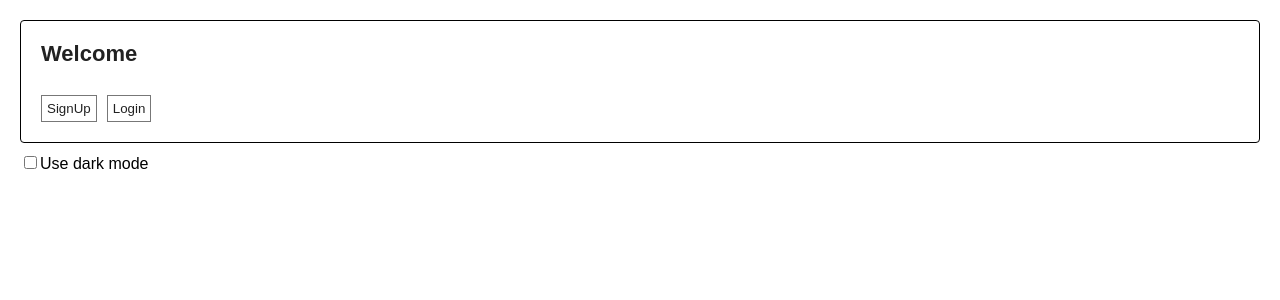
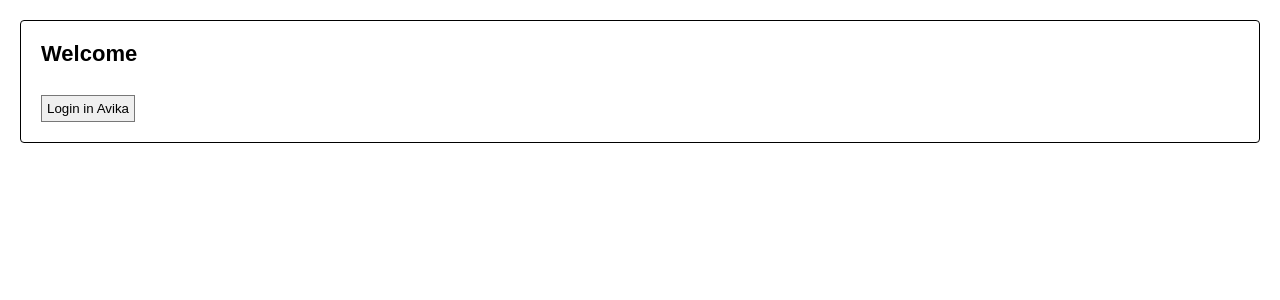
Before and after one commit to FullStackDeveloper-vn/REACT-APP, a React (Create React App) app: page / in a window 1280 px wide. Shown: the top 300 px of the page. Built offline with nearby package versions, Linux system fonts and the light colour scheme.

Commit message:
Updating an object via context

```diff
--- a/src/App.js
+++ b/src/App.js
@@ -1,48 +1,56 @@
 import { createContext, useContext, useState } from "react";
 
-const ThemeContext = createContext(null)
+// const ThemeContext = createContext(null)
+const CurrentUserContext = createContext(null)
+
+
 
 export default function App() {
-  const [theme, setTheme] = useState('light')
+  // const [theme, setTheme] = useState('light')
+  const [currentUser, setCurrentUser] = useState(null)
+
   return (
-    <ThemeContext.Provider value={theme} >
+    <CurrentUserContext.Provider value={{ currentUser, setCurrentUser }} >
       <Form />
-      <label>
-        <input type="checkbox" checked={theme === 'dark'} onChange={(e) => {
-          setTheme(e.target.checked ? 'dark' : 'light')
-        }} />
-        Use dark mode
-      </label>
-    </ThemeContext.Provider>
+    </CurrentUserContext.Provider>
   )
 
 };
 
-function Form() {
+function Form({ children }) {
   return (
     <Panel title="Welcome" >
-      <Button>SignUp</Button>
-      <Button>Login</Button>
+      <LoginButton />
     </Panel>
   )
 }
 
+function LoginButton() {
+  const { currentUser, setCurrentUser } = useContext(CurrentUserContext)
+  if (currentUser !== null) {
+    console.log(currentUser)
+    return <p>You logged in as {currentUser.name} </p>
+  }
+
+  return (
+    <Button onClick={() => {
+      setCurrentUser({ name: 'Hoang' })
+    }} > Login in Avika </Button>
+  )
+}
+
 function Panel({ title, children }) {
-  const theme = useContext(ThemeContext)
-  const classname = 'panel-' + theme
   return (
-    <section className={classname} >
+    <section className="panel" >
       <h1> {title} </h1>
       {children}
     </section>
   )
 }
 
-function Button({ children }) {
-  const theme = useContext(ThemeContext)
-  const className = 'button-' + theme
+function Button({ children, onClick }) {
   return (
-    <button className={className} >
+    <button className="button" onClick={onClick} >
       {children}
     </button>
   )
--- a/src/style.css
+++ b/src/style.css
@@ -46,37 +46,20 @@
   padding-inline-start: 20px;
 }
 
-.panel-light,
-.panel-dark {
+label {
+  display: block;
+}
+
+.panel {
   border: 1px solid black;
   border-radius: 4px;
   padding: 20px;
   margin-bottom: 10px;
 }
-.panel-light {
-  color: #222;
-  background: #fff;
-}
 
-.panel-dark {
-  color: #fff;
-  background: rgb(23, 32, 42);
-}
-
-.button-light,
-.button-dark {
+.button {
   border: 1px solid #777;
   padding: 5px;
   margin-right: 10px;
   margin-top: 10px;
 }
-
-.button-dark {
-  background: #222;
-  color: #fff;
-}
-
-.button-light {
-  background: #fff;
-  color: #222;
-}
```
